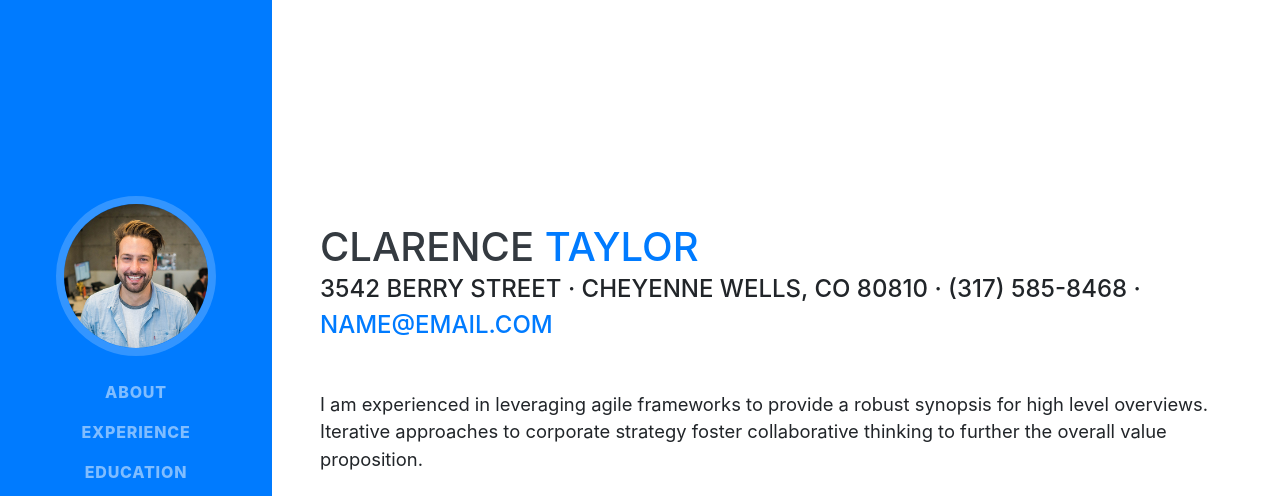
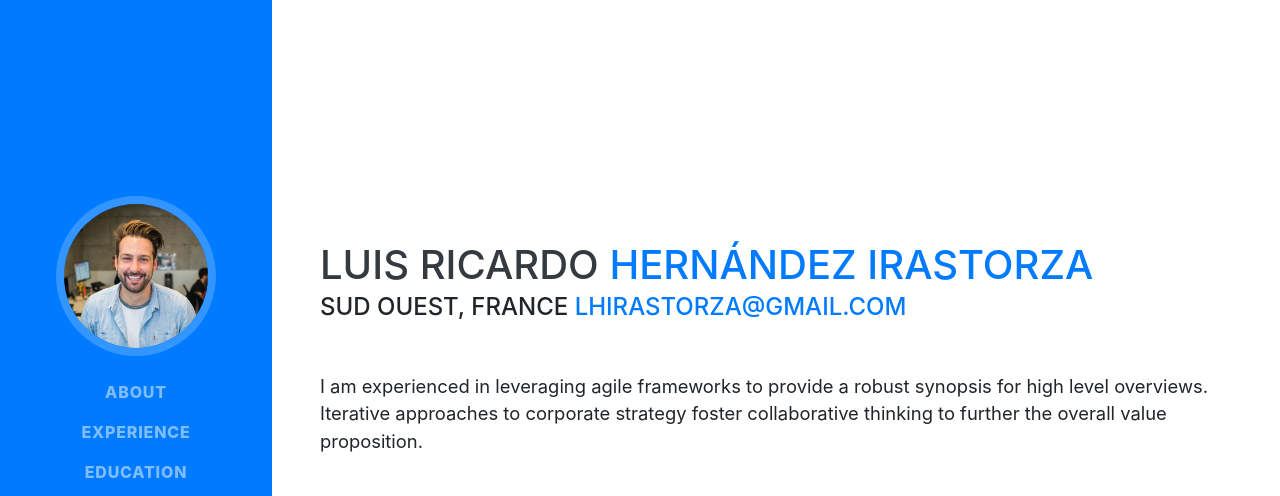
Before and after one commit to richi-hdez/richi-hdez.github.io, a website with bundled scripts: page index.html in a window 1280 px wide. Shown: the top 496 px of the page. Built offline with nearby package versions, Linux system fonts and the light colour scheme; a web font is replaced by a local one.

Commit message:
Personal information added

```diff
--- a/index.html
+++ b/index.html
@@ -63,11 +63,11 @@
 
     <section class="resume-section p-3 p-lg-5 d-flex align-items-center" id="about">
       <div class="w-100">
-        <h1 class="mb-0">Clarence
-          <span class="text-primary">Taylor</span>
+        <h1 class="mb-0">Luis Ricardo
+          <span class="text-primary">HERNÁNDEZ IRASTORZA</span>
         </h1>
-        <div class="subheading mb-5">3542 Berry Street · Cheyenne Wells, CO 80810 · (317) 585-8468 ·
-          <a href="mailto:name@email.com">name@email.com</a>
+        <div class="subheading mb-5">sud Ouest, France
+          <a href="mailto:name@email.com">lhirastorza@gmail.com</a>
         </div>
         <p class="lead mb-5">I am experienced in leveraging agile frameworks to provide a robust synopsis for high level overviews. Iterative approaches to corporate strategy foster collaborative thinking to further the overall value proposition.</p>
         <div class="social-icons">
```
